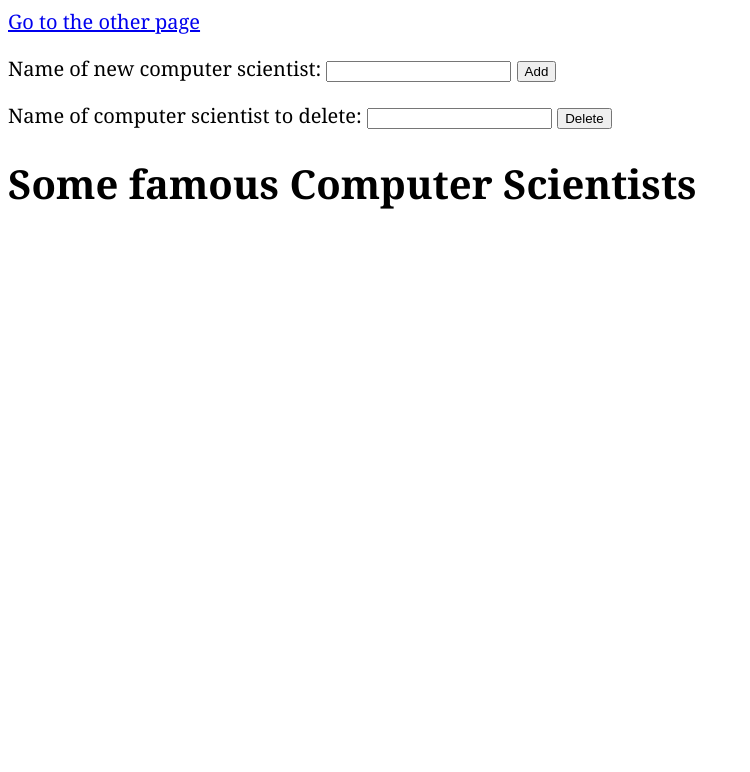
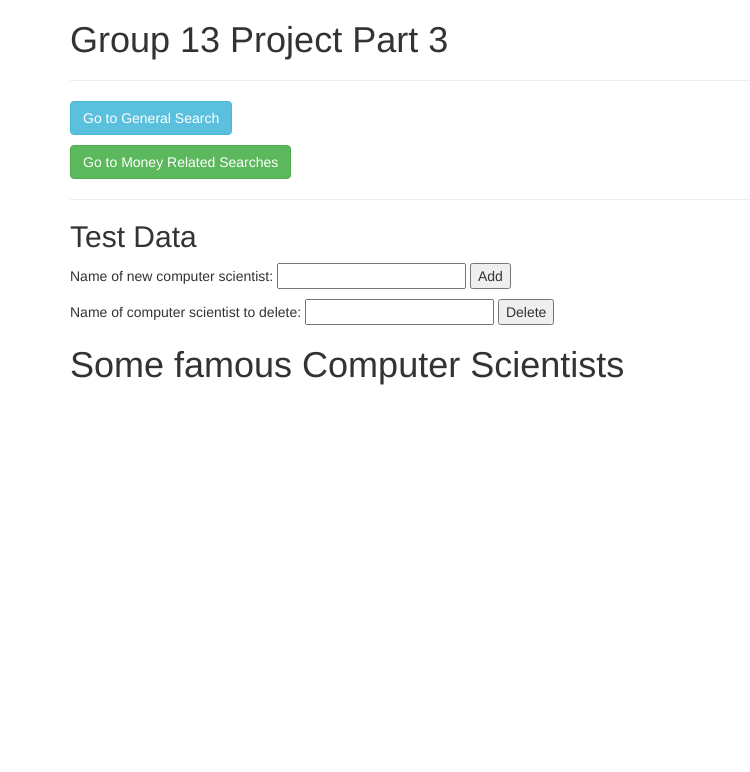
Before and after one commit to dariajung/cs4111-g13, a Flask app: template webserver/templates/index.html in a window 1280 px wide. Shown: the top 772 px of the page, without its empty margins (0-750 px from the left). Run offline with Flask 2, Linux system fonts and the light colour scheme; the template is opened without the code that fills it, so the values that code supplies are empty; parts of the project's set-up code (start-up, migrations or seed data) failed here and were passed over; some libraries are stand-ins or nearby versions.

Commit message:
add links to searches on index.html

```diff
--- a/webserver/templates/index.html
+++ b/webserver/templates/index.html
@@ -1,14 +1,16 @@
-<html>
-  <style>
-    body{
-      font-size: 15pt;
-      font-family: georgia;
-    }
-  </style>
+{% include "header.html" %}
 
-<body>
+<div class="container">
 
-  <p><a href="another">Go to the other page</a></p>
+  <h1>Group 13 Project Part 3</h1>
+  <hr>
+
+  <p><a href="search" class="btn btn-info">Go to General Search</a></p>
+  <p><a href="money_search" class="btn btn-success">Go to Money Related Searches</a></p>
+
+  <hr>
+
+  <h2>Test Data</h2>
 
   <form method="POST" action="/add">
   <p>Name of new computer scientist: <input type="text" name="name"> <input type="submit" value="Add"></p>
@@ -28,7 +30,4 @@
       {% endfor %}
     </div>
 
-</body>
-
-
-</html>
+</div>
```
